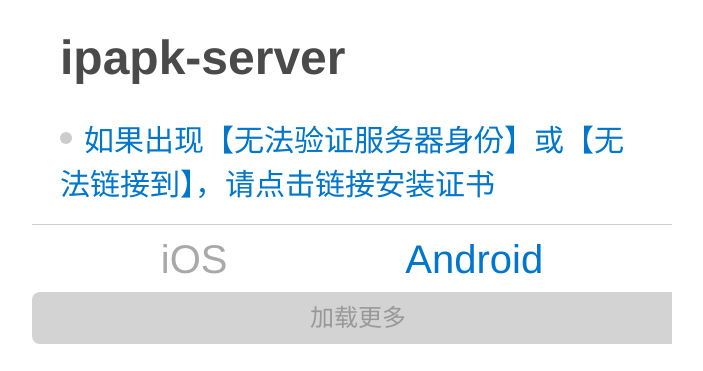
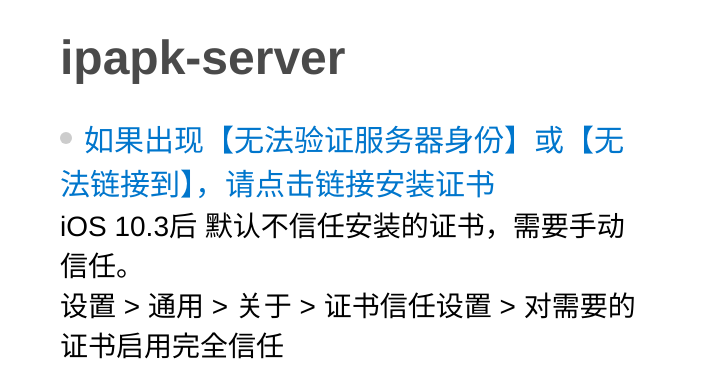
Before and after one commit to zhao0/ipapk-server, a website: page web/index.html in a window 1280 px wide. Shown: the top 371 px of the page, without its empty margins (288-991 px from the left). Drawn offline with Linux system fonts and the light colour scheme; no server answers.

Commit message:
add note

```diff
--- a/package.json
+++ b/package.json
@@ -1,6 +1,6 @@
 {
   "name": "ipapk-server",
-  "version": "0.2.5",
+  "version": "0.2.6",
   "description": "Create a HTTPS Server to install ipa and apk locally",
   "dependencies": {
     "adm-zip": "^0.4.7",
--- a/web/index.html
+++ b/web/index.html
@@ -40,6 +40,8 @@
 	<header class="header">
     	<h2>ipapk-server</h2><br>
         <a class="attention" href="/cer/myCA.cer">如果出现【无法验证服务器身份】或【无法链接到】，请点击链接安装证书</a>
+        <p>iOS 10.3后 默认不信任安装的证书，需要手动信任。</p>
+        <span>设置 > 通用 > 关于 > 证书信任设置 > 对需要的证书启用完全信任</span>
     </header>
     <div class="app_wrapper">
         <ul class="platform_wrapper"><span><span class="platform_title selected_title">iOS</span><span class="platform_title">Android</span></span>
```
